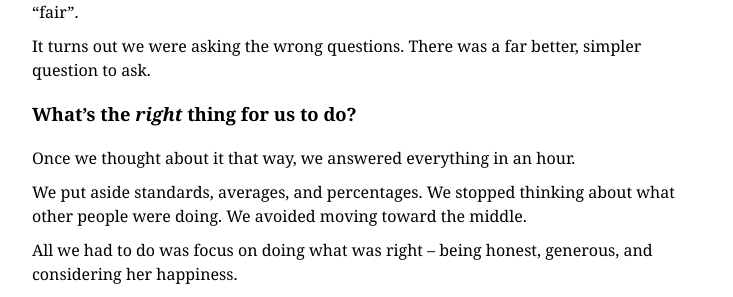
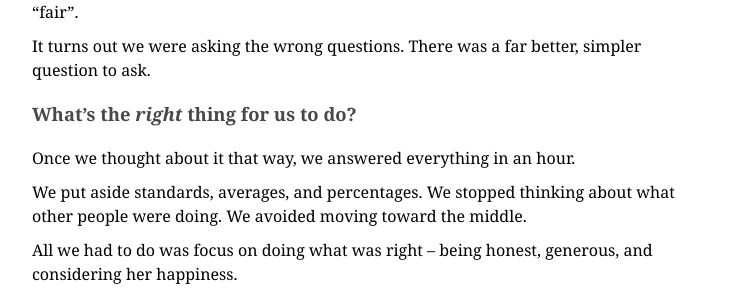
Before and after one commit to lateplate/lateplate.github.io, a Jekyll site: the page built from _posts/2013-04-09-being-a-boss-and-doing-whats-right.md, in a window 1280 px wide. Shown: the part 393-690 px from the top of the page, without its empty margins (273-1006 px from the left). Built offline with Jekyll 4.4.1, drawn with Linux system fonts in a browser that asks for light colours; Markdown is read by kramdown in place of the engine named in the settings.

Commit message:
Color tweaks

```diff
--- a/css/main.css
+++ b/css/main.css
@@ -9,6 +9,11 @@ body {
   font-size: 1em;
 }
 
+h2, h3 {
+  margin: 20px 0;
+  color: #484848;
+}
+
 h1 {
   font-size: 1.5em;
   margin: 20px 0;
@@ -17,13 +22,10 @@ h1 {
 
 h2 {
   font-size: 1.4em;
-  margin: 20px 0;
-  color: #484848;
 }
 
 h3 {
   font-size: 1.15em;
-  margin: 20px 0;
 }
 
 a {
```
